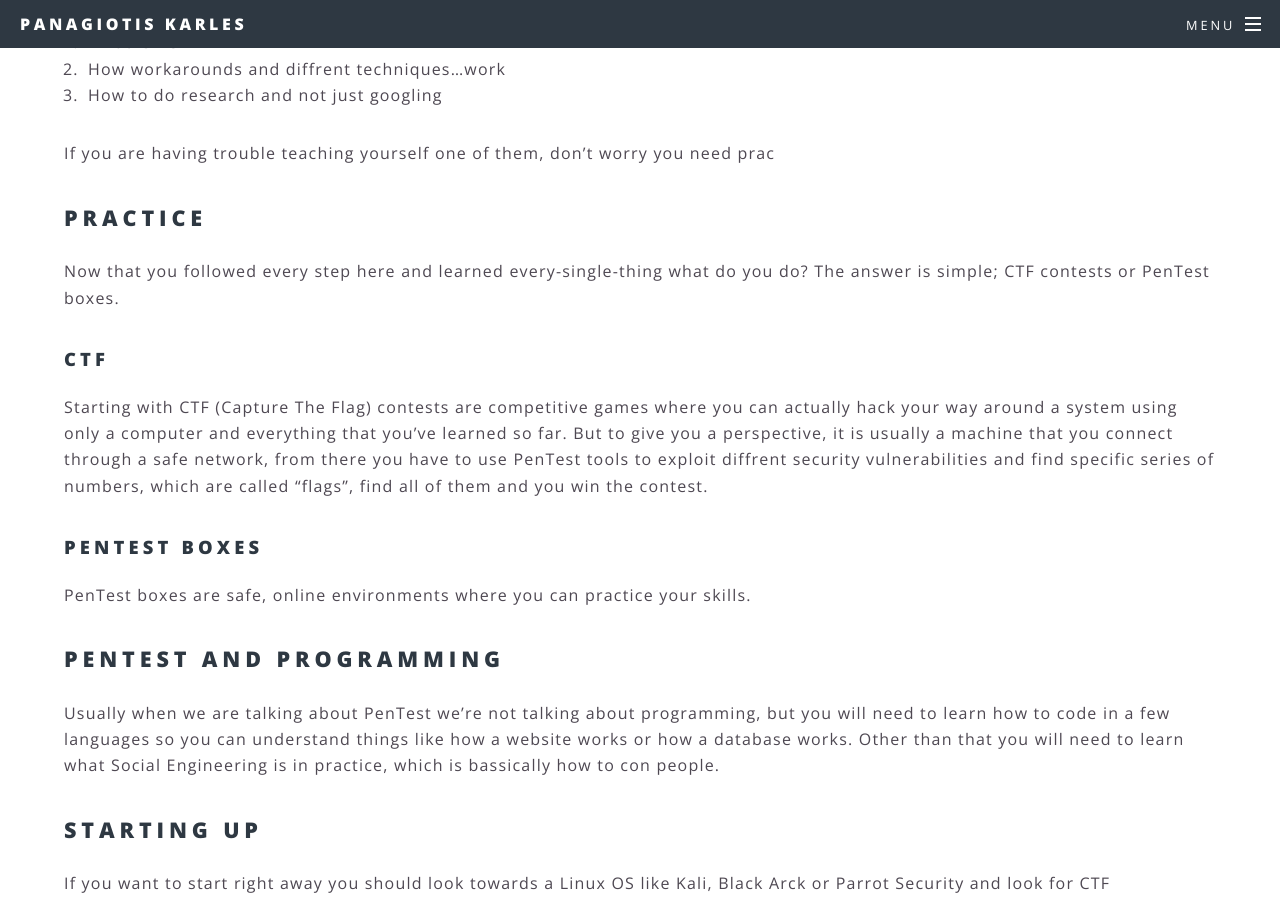
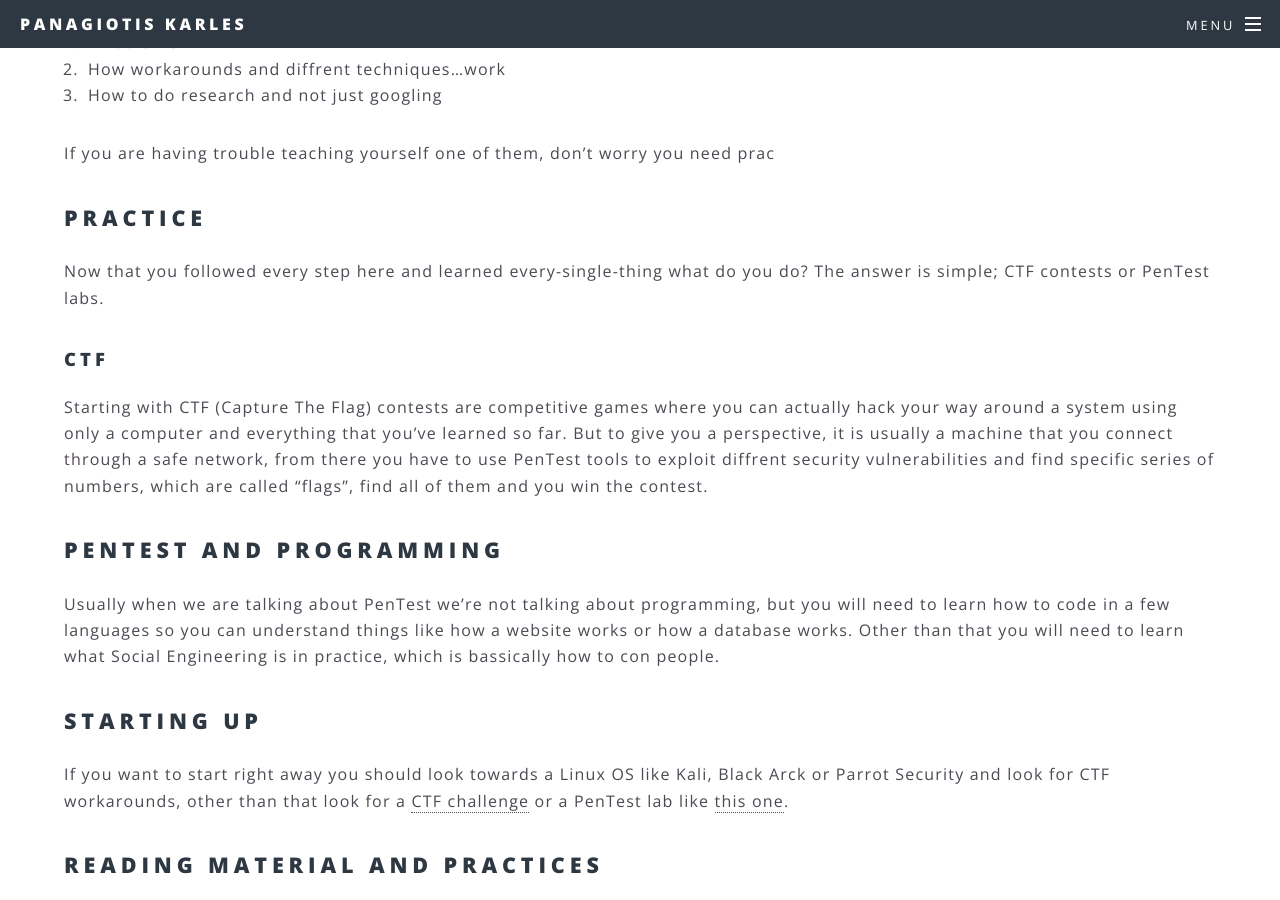
Before and after one commit to KarlesP/karlesp.github.io, a Jekyll site: the page built from security/intro.md, in a window 1280 px wide and 900 px high, scrolled down 1975 px. Built offline with Jekyll 4.4.1, drawn with Linux system fonts in a browser that asks for light colours; our own code applies the rules of GitHub Pages for plain Markdown files.

Commit message:
Update intro.md

```diff
--- a/security/intro.md
+++ b/security/intro.md
@@ -21,7 +21,6 @@
 
 ![Hats](Hackers.png)
 
-
 ## The Basics
 Before you begin your quest to learn pentest you will need to learn 3 things:
 
@@ -32,13 +31,10 @@
 If you are having trouble teaching yourself one of them, don't worry you need prac
 
 ## Practice
-Now that you followed every step here and learned every-single-thing what do you do? The answer is simple; CTF contests or PenTest boxes.
+Now that you followed every step here and learned every-single-thing what do you do? The answer is simple; CTF contests or PenTest labs.
 
 ### CTF
 Starting with CTF (Capture The Flag) contests are competitive games where you can actually hack your way around a system using only a computer and everything that you've learned so far. But to give you a perspective, it is usually a machine that you connect through a safe network, from there you have to use PenTest tools to exploit diffrent security vulnerabilities and find specific series of numbers, which are called "flags", find all of them and you win the contest.
-
-### PenTest boxes
-PenTest boxes are safe, online environments where you can practice your skills.
 
 ## PenTest and programming
 Usually when we are talking about PenTest we're not talking about programming, but you will need to learn how to code in a few languages so you can understand things like how a website works or how a database works. Other than that you will need to learn what Social Engineering is in practice, which is bassically how to con people.
```
